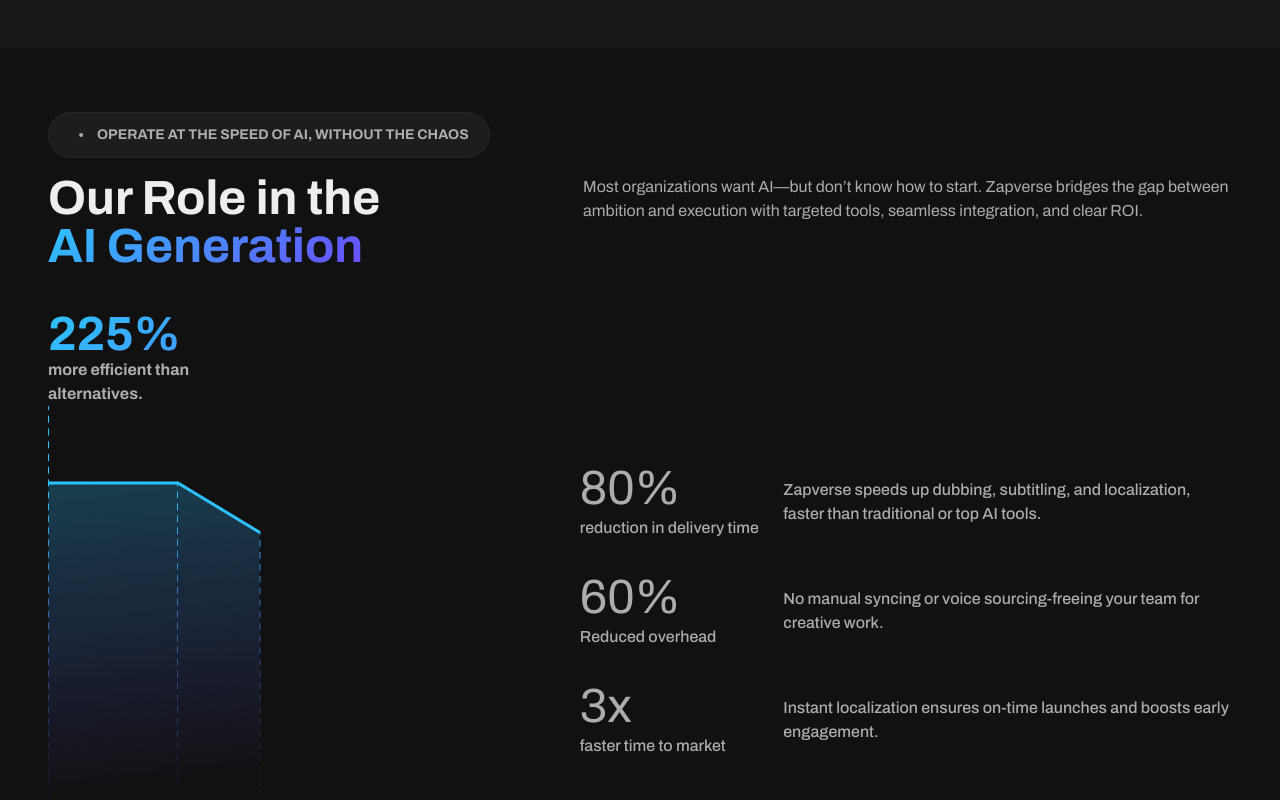
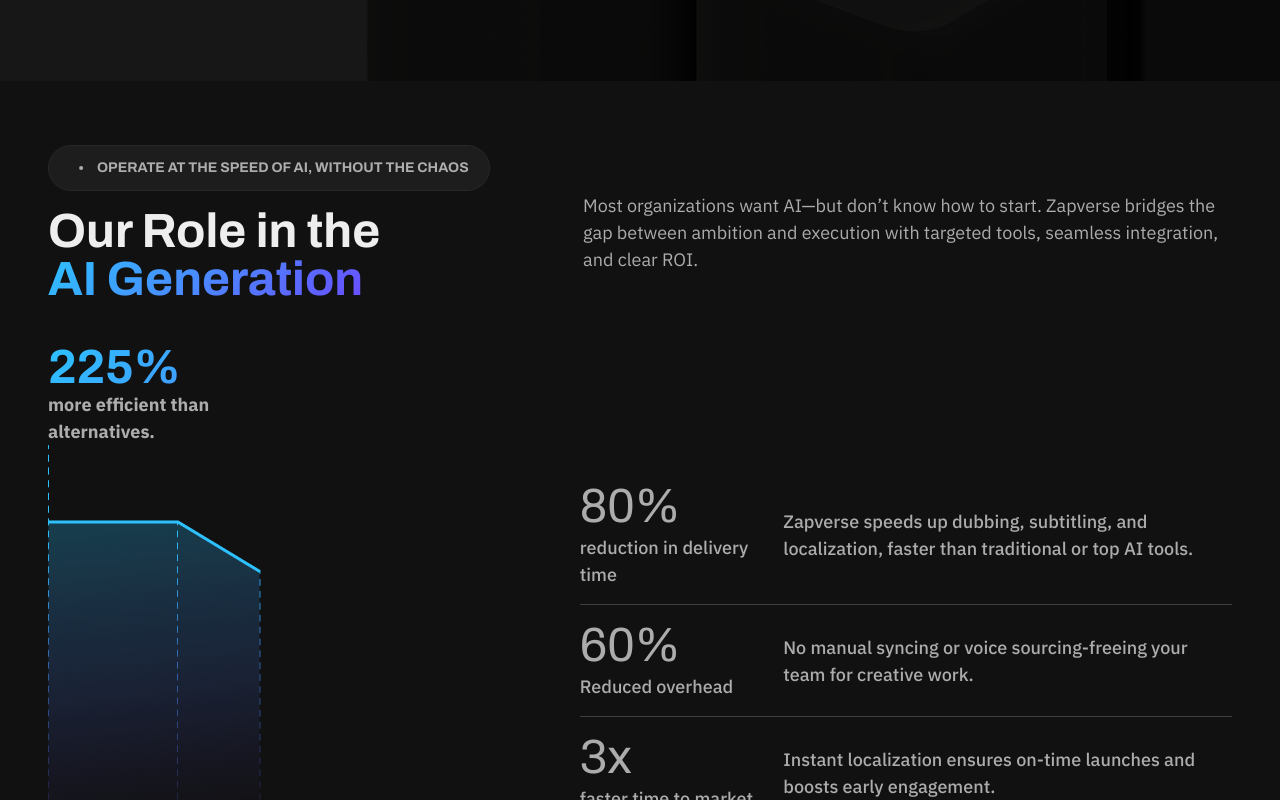
Before and after one commit to Prahith34/Zapverse, a React (Vite) app: page /about in a window 1280 px wide. Shown: the part 2000-2800 px from the top of the page. Built offline with nearby package versions, Linux system fonts and the light colour scheme.

Commit message:
Updated CSS

```diff
--- a/src/index.css
+++ b/src/index.css
@@ -3,18 +3,35 @@
  * ZAPVERSE DESIGN SYSTEM - TAILWIND CSS v4
  * ============================================
  *
- * Optimized structure based on your existing design.
- * Key changes:
- * 1. Fixed @theme inline → @theme
- * 2. Better organization of tokens
- * 3. Added mobile-first utilities
- * 4. Maintained your semantic naming
+ * TABLE OF CONTENTS:
+ * 1. Imports
+ * 2. Design Tokens
+ *    2.1 Primitive Tokens
+ *    2.2 Semantic Tokens
+ * 3. Tailwind Theme Configuration
+ * 4. Base Styles
+ * 5. Utility Classes
+ *    5.1 Background Utilities
+ *    5.2 Typography Utilities
+ *    5.3 Layout Utilities
+ *    5.4 Responsive Utilities
+ * 6. Component Patterns
+ *    6.1 Cards
+ *    6.2 Interactive Elements
+ *    6.3 Special Effects
  */
 
+/* ============================================
+   1. IMPORTS
+   ============================================ */
 @import "tailwindcss";
 
 /* ============================================
-   1. PRIMITIVE TOKENS (Design Primitives)
+   2. DESIGN TOKENS
+   ============================================ */
+
+/* ============================================
+   2.1 PRIMITIVE TOKENS (Design Primitives)
    ============================================
    Base values that rarely change.
    These feed into semantic tokens below.
@@ -25,24 +42,25 @@
   --brand-purple-500: #694DFF;
 
   /* ======= Neutral Scale ======= */
-  /* Light */
+  /* Light Neutrals */
   --neutral-50: #FFFFFF;
   --neutral-100: #EEEEEE;
   --neutral-200: #F0F0F0;
-  --neutral-850: #808080;
-
-  /* Dark */
   --neutral-300: #B2B2B2;
   --neutral-350: #ADADAD;
   --neutral-400: #ACACAC;
+
+  /* Mid Neutrals */
   --neutral-450: #6D6D6D;
   --neutral-500: #2E2E2E;
+  --neutral-850: #808080;
+
+  /* Dark Neutrals */
   --neutral-600: #1D1D1D;
   --neutral-700: #1A1A1A;
   --neutral-800: #171717;
   --neutral-900: #111111;
   --neutral-950: #0D0C0F;
-
 
   /* ======= Typography ======= */
   /* Font Families */
@@ -66,7 +84,7 @@
 }
 
 /* ============================================
-   2. SEMANTIC TOKENS (Role-Based)
+   2.2 SEMANTIC TOKENS (Role-Based)
    ============================================
    What the colors/fonts are USED for.
    These can change based on theme (light/dark).
@@ -97,7 +115,7 @@
 }
 
 /* ============================================
-   3. TAILWIND THEME (@theme)
+   3. TAILWIND THEME CONFIGURATION (@theme)
    ============================================
    Register tokens with Tailwind for use in classes.
    Format: --color-{name}-{variant}: {value};
@@ -121,9 +139,9 @@
   --color-neutral-600: #1D1D1D;
   --color-neutral-700: #1A1A1A;
   --color-neutral-800: #171717;
-  --color-neutral-900: #111111;
-  --color-neutral-950: #0D0C0F;
   --color-neutral-850: #808080;
+  --color-neutral-900: #3F3F3F;
+  --color-neutral-950: #262626;
 
   /* Semantic Colors - For use as bg-background, text-foreground, etc. */
   --color-background: var(--neutral-950);
@@ -142,6 +160,7 @@
   /* Font Families */
   --font-family-heading: "Archivo", sans-serif;
   --font-family-body: "IBM Plex Mono", monospace;
+  --font-family-text: "IBM Plex Sans", sans-serif;
 
   /* Font Sizes - Responsive with clamp() */
   /* Display (Hero) */
@@ -177,8 +196,8 @@
 
 /* ============================================
    4. BASE STYLES
-   ============================================
-*/
+   ============================================ */
+
 * {
   /* border-color: var(--color-input); */
 }
@@ -192,20 +211,22 @@
   -moz-osx-font-smoothing: grayscale;
 }
 
-ul li{
+/* ===== List Styles ===== */
+ul li {
   color: #808080;
 }
 
-ul li:hover{
+ul li:hover {
   color: #FFFFFF;
   transition-duration: 100ms;
 }
 
-.copyRight{
+/* ===== Text Styles ===== */
+.copyRight {
   color: var(--neutral-450);
 }
 
-.eyeBrow{
+.eyeBrow {
   color: var(--neutral-350);
   font-family: var(--font-heading);
   font-size: 14px;
@@ -217,41 +238,22 @@
   border-radius: 45px;
 }
 
-.valuecard{
-  background-color: var(--neutral-600);
-}
+/* ============================================
+   5. UTILITY CLASSES
+   ============================================ */
 
-.lastValue{
-  background-image: url('/src/assets/images/mobilevalue.png');
-  height: 350px;
-  background-size: contain;
-  background-repeat: no-repeat;
-  background-position: right top;
-  @media(min-width:768px){
-    background-image: url('/src/assets/images/lastvalue.png');
-    background-position: right center;
-    height: 200px;
-  }
-}
+@layer utilities {
 
   /* ============================================
-   5. UTILITY CLASSES
-   ============================================
-   Your custom semantic classes.
-*/
-@layer utilities {
+     5.1 BACKGROUND UTILITIES
+     ============================================ */
 
-  /* ===== BACKGROUND UTILITIES ===== */
+  /* Gradient Backgrounds */
   .bg-gradient-primary {
     background: var(--gradient-primary);
   }
 
-  /* .btn-gradient{
-    linear-gradient(to right, A 0%, B 51%, A 100%)
-    background: linear-gradient(to right,#2DC2FF 0%, #694DFF );
-  } */
-
-  .bg-radial{
+  .bg-radial {
     background: var(--color-bg-light);
   }
 
@@ -259,12 +261,75 @@
     background: var(--color-bg-light);
   }
 
-  .color-gray{
+  /* Image Backgrounds */
+  .bg-hero {
+    background-image: url('./assets/images/herosection.png');
+    background-size: cover;
+    background-position: center center;
+    background-repeat: no-repeat;
+  }
+
+  .bg-hero-section {
+    width: 100%;
+    background-size: contain;
+    background-repeat: no-repeat;
+    background-position: center center;
+  }
+
+  @media (min-width: 768px) {
+    .bg-hero-section {
+      background-image: url('/src/assets/images/semibg.png');
+      min-height: clamp(400px, 55vw, 450px);
+    }
+  }
+
+  .back-logo {
+    background-image: url('./assets/images/zapblacklogo.png');
+    background-size: contain;
+    background-repeat: no-repeat;
+    background-position: right bottom;
+  }
+
+  /* Section-Specific Backgrounds */
+  .cta-section {
+    width: 100%;
+    height: 420px;
+    background-image: url('/src/assets/images/mobilecta.png');
+    background-size: cover;
+    background-repeat: no-repeat;
+    border-radius: 16px;
+  }
+
+  @media (min-width: 768px) {
+    .cta-section {
+      background-image: url('/src/assets/images/contactbg.png');
+    }
+  }
+
+  .graph-section {
+    width: 100%;
+    min-height: clamp(900px, 60vw, 850px);
+    background-image: url('/src/assets/images/mblgraph.png');
+    background-size: contain;
+    background-repeat: no-repeat;
+    background-position: bottom center;
+  }
+
+  @media (min-width: 768px) {
+    .graph-section {
+      background-image: url('/src/assets/images/graph.png');
+      min-height: clamp(650px, 55vw, 750px);
+    }
+  }
+
+  /* Color Utilities */
+  .color-gray {
     color: var(--neutral-850);
   }
 
-
-  /* ===== TYPOGRAPHY UTILITIES ===== */
+  /* ============================================
+     5.2 TYPOGRAPHY UTILITIES
+     ============================================ */
 
   /* Display (Hero) */
   .text-display {
@@ -279,51 +344,6 @@
     font-family: var(--font-heading);
     font-size: var(--font-size-h1);
     font-weight: var(--font-weight-bold);
-  }
-
-  .bg-hero{
-    background-image: url('./assets/images/herosection.png');
-    background-size: cover;
-    background-position: center center;
-    background-repeat: no-repeat;
-  }
-
-  .cta-section{
-    width: 100%;
-    height: 420px;
-    background-image: url('/src/assets/images/mobilecta.png');
-    background-size: cover;
-    background-repeat: no-repeat;
-    border-radius: 16px;
-    @media(min-width:768px){
-      background-image: url('/src/assets/images/contactbg.png');
-    }
-  }
-
-  .graph-section{
-    width: 100%;
-    /* Fluid height scaling */
-    min-height: clamp(900px, 60vw, 850px);
-    background-image: url('/src/assets/images/mblgraph.png');
-    background-size: contain;
-    background-repeat: no-repeat;
-    background-position: bottom center;
-    @media(min-width:768px){
-      background-image: url('/src/assets/images/graph.png');
-      /* Slightly smaller max for desktop */
-      min-height: clamp(650px, 55vw, 750px);
-    }
-  }
-
-
-  /* Mobile adjustment for H1 */
-  @media (max-width: 768px) {
-    .text-display{
-      line-height: 48px;
-    }
-    .text-h1 {
-      line-height: 40px;
-    }
   }
 
   /* H2 - Subsections */
@@ -355,12 +375,37 @@
     font-family: var(--font-heading);
   }
 
-  .tab-title{
+  /* Special Text Styles */
+  .sub-text {
+    font-family: var(--font-family-text);
+    font-size: var(--font-size-body-lg);
+  }
+
+  .tab-title {
     font-family: var(--font-heading);
     font-size: 18px;
   }
 
-  /* ===== MOBILE-FIRST RESPONSIVE UTILITIES ===== */
+  /* Mobile Typography Adjustments */
+  @media (max-width: 768px) {
+    .text-display {
+      line-height: 48px;
+    }
+
+    .text-h1 {
+      line-height: 40px;
+    }
+  }
+
+  @media (min-width: 768px) {
+    .text-h1 {
+      line-height: 56px;
+    }
+  }
+
+  /* ============================================
+     5.3 LAYOUT UTILITIES
+     ============================================ */
 
   /* Container with max-width */
   .container-custom {
@@ -376,9 +421,6 @@
     .container-custom {
       padding-left: 2rem;
       padding-right: 2rem;
-    }
-    .text-h1{
-      line-height: 56px;
     }
   }
 
@@ -409,7 +451,21 @@
     }
   }
 
-  /* Card base styles */
+  /* Interaction States */
+  .no-hover {
+    pointer-events: none;
+  }
+}
+
+/* ============================================
+   6. COMPONENT PATTERNS
+   ============================================ */
+
+/* ============================================
+   6.1 CARDS
+   ============================================ */
+
+/* Base Card Styles */
 .card-base {
   background-color: var(--color-card);
   border-radius: var(--radius-lg);
@@ -427,13 +483,66 @@
     padding: 2.5rem;      /* Desktop: 40px */
   }
 }
+
+/* Card Variants */
+.card-data {
+  background-color: var(--color-card);
+  border-radius: var(--radius-sm);
+  padding: 1rem;
+  border-color: #242424;
+}
+
+.valuecard {
+  background-color: var(--neutral-600);
+}
+
+.lastValue {
+  background-image: url('/src/assets/images/mobilevalue.png');
+  height: 350px;
+  background-size: contain;
+  background-repeat: no-repeat;
+  background-position: right top;
+}
+
+@media (min-width: 768px) {
+  .lastValue {
+    background-image: url('/src/assets/images/lastvalue.png');
+    background-position: right center;
+    height: 200px;
+  }
+}
+
+.industryCard {
+  background-color: var(--color-neutral-600);
+  border: 1px solid #2B2B2B;
+  border-radius: 16px;
+}
+
+.tabCard {
+  background-color: var(--color-neutral-600);
+  border: 1px solid #2B2B2B;
+  border-radius: 8px;
+}
+
+.pricing-card {
+  background-color: #1A1A1A;
+  border: 1px solid #242424;
+  border-radius: 8px;
+  padding: 1.5rem;
 }
 
 /* ============================================
-   6. COMPONENT PATTERNS
-   ============================================
-   Common reusable patterns.
-*/
+   6.2 INTERACTIVE ELEMENTS
+   ============================================ */
+
+/* Hover States */
+.pricing-card:hover {
+  border-color: var(--color-neutral-400);
+}
+
+/* ============================================
+   6.3 SPECIAL EFFECTS
+   ============================================ */
 
 /* Gradient text effect */
 .gradient-text {
@@ -456,15 +565,3 @@
   text-overflow: ellipsis;
   white-space: nowrap;
 }
-
-.industryCard{
-  background-color: var(--color-neutral-600);
-  border: 1px solid #2B2B2B;
-  border-radius: 16px;
-}
-
-.tabCard{
-  background-color: var(--color-neutral-600);
-  border: 1px solid #2B2B2B;
-  border-radius: 8px;
-}
```
Lines whose indentation alone changed are shown as unchanged.
